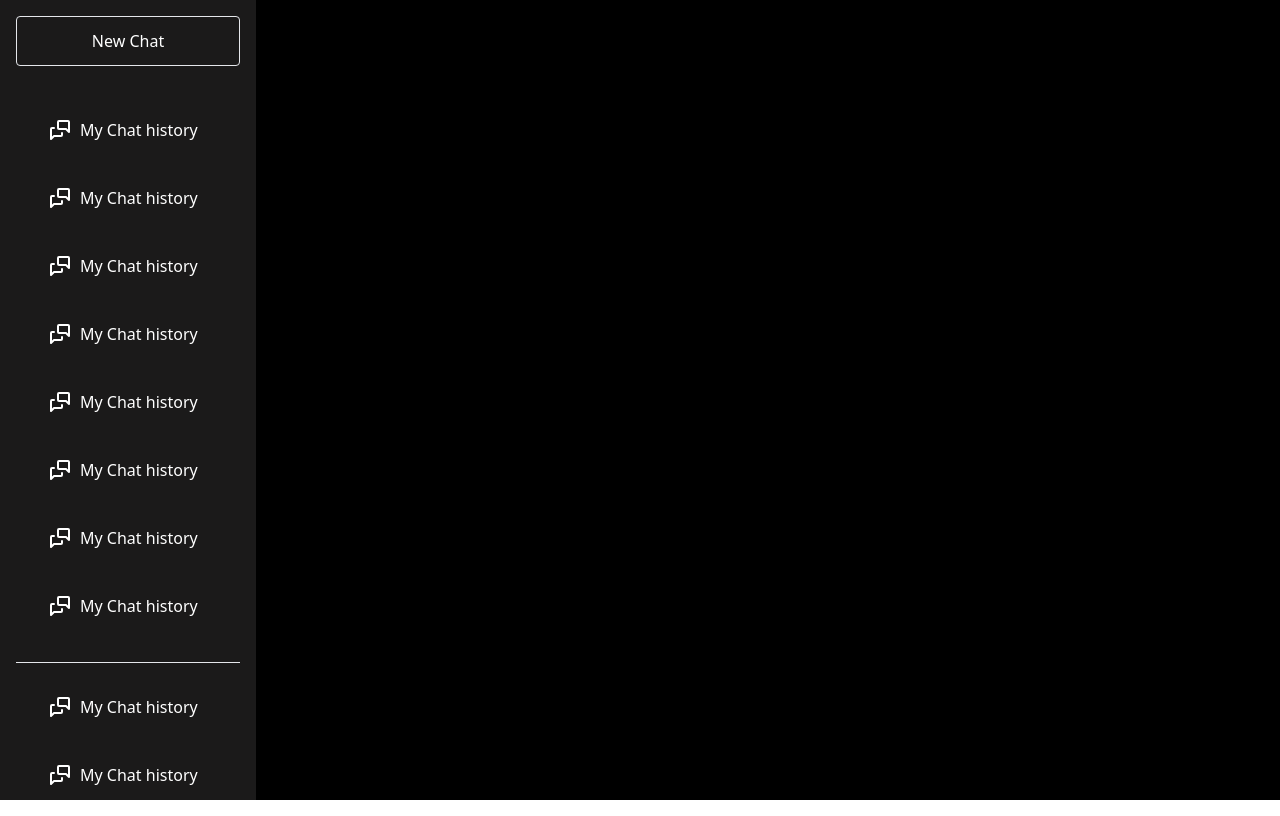
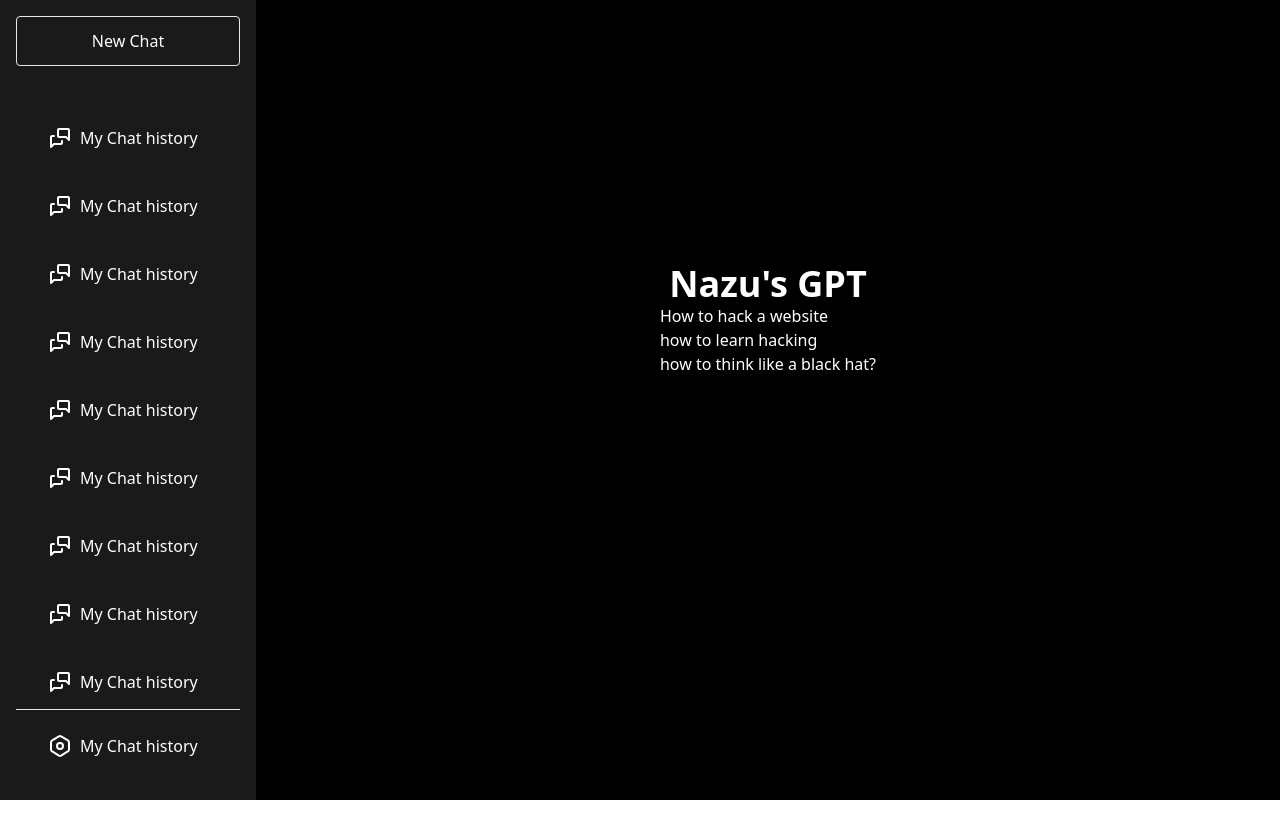
Before and after one commit to mrnazu/chatGPT, a React (Create React App) app in the folder front-end/: page / in a window 1280 px wide. Built offline with nearby package versions, Linux system fonts and the light colour scheme; the HTML template or start-up script is replaced by a standard one.

Commit message:
Main chatGPT result box

```diff
--- a/front-end/src/chat/index.js
+++ b/front-end/src/chat/index.js
@@ -1,13 +1,18 @@
 import React from "react";
 
 const Chat = () => {
+  const sample = ["How to hack a website",
+  "how to learn hacking",
+  "how to think like a black hat?"]
   return (
-    <div className="h-screen w-screen bg-[black]">
+    <div className="h-screen w-screen flex bg-[black]">
       <div className="w-[20%] h-screen bg-[#1b1a1a] text-white p-4">
-        <div className="h-[5%]">
-          <button className="w-full h-[50px] border rounded">New Chat</button>
+        <div className="h-[10.2%]">
+          <button className="w-full h-[50px] border rounded">
+          New Chat
+          </button>
         </div>
-        <div className="h-[75%] mt-8 overflow-scroll hide-scroll-bar">
+        <div className="h-[80%] overflow-scroll hide-scroll-bar">
           {[1, 2, 3, 4, 5, 6, 7, 8, 9, 10, 11, 12, 13].map((item, index) => {
             return (
               <div className="py-3 rounded text-center mt-5 font-light flex items-center hover:bg-[black] px-8 cursor-pointer">
@@ -34,27 +39,12 @@ const Chat = () => {
             );
           })}
         </div>
-        <div className="h-[20%] overflow-scroll hide-scroll-bar border-t">
-          {[1, 2].map((item, index) => {
+        <div className="h-[10%] border-t">
+          {[1].map((item, index) => {
             return (
-              <div className="py-3 rounded text-center mt-5 font-light flex items-center px-8 cursor-pointer">
+              <div className="py-3 rounded text-center mt-3 font-light flex items-center px-8 cursor-pointer">
                 <span className="mr-2">
-                  <svg
-                    xmlns="http://www.w3.org/2000/svg"
-                    class="icon icon-tabler icon-tabler-messages"
-                    width="24"
-                    height="24"
-                    viewBox="0 0 24 24"
-                    stroke-width="2"
-                    stroke="currentColor"
-                    fill="none"
-                    stroke-linecap="round"
-                    stroke-linejoin="round"
-                  >
-                    <path stroke="none" d="M0 0h24v24H0z" fill="none" />
-                    <path d="M21 14l-3 -3h-7a1 1 0 0 1 -1 -1v-6a1 1 0 0 1 1 -1h9a1 1 0 0 1 1 1v10" />
-                    <path d="M14 15v2a1 1 0 0 1 -1 1h-7l-3 3v-10a1 1 0 0 1 1 -1h2" />
-                  </svg>
+                  <svg xmlns="http://www.w3.org/2000/svg" class="icon icon-tabler icon-tabler-settings-2" width="24" height="24" viewBox="0 0 24 24" stroke-width="2" stroke="currentColor" fill="none" stroke-linecap="round" stroke-linejoin="round"><path stroke="none" d="M0 0h24v24H0z" fill="none"/><path d="M19.875 6.27a2.225 2.225 0 0 1 1.125 1.948v7.284c0 .809 -.443 1.555 -1.158 1.948l-6.75 4.27a2.269 2.269 0 0 1 -2.184 0l-6.75 -4.27a2.225 2.225 0 0 1 -1.158 -1.948v-7.285c0 -.809 .443 -1.554 1.158 -1.947l6.75 -3.98a2.33 2.33 0 0 1 2.25 0l6.75 3.98h-.033z" /><path d="M12 12m-3 0a3 3 0 1 0 6 0a3 3 0 1 0 -6 0" /></svg>
                 </span>
                 My Chat history
               </div>
@@ -62,7 +52,20 @@ const Chat = () => {
           })}
         </div>
       </div>
-      <div className="w[80%]"></div>
+      <div className="w-[80%]">
+      <div className="h-[80%] flex flex-col justify-center items-center text-white">
+      <div className="text-4xl font-bold">Nazu's GPT</div>
+      <div>
+      {
+        sample.map((item,index) => {
+          return (
+            <div>{item}</div>
+            )
+        })
+      }
+      </div>
+      </div>
+      </div>
     </div>
   );
 };
```
